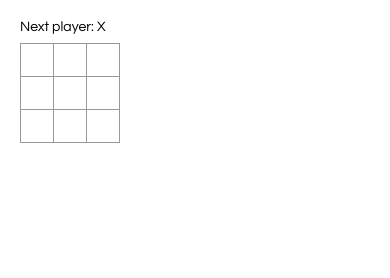
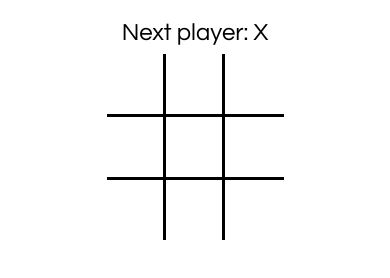
Before and after one commit to il3ven/tic-tac-toe-react, a React app: page / in a window 390 px wide. Built offline with nearby package versions, Linux system fonts and the light colour scheme.

Commit message:
Made things more responsive

```diff
--- a/package.json
+++ b/package.json
@@ -3,6 +3,8 @@
   "version": "0.1.0",
   "private": true,
   "dependencies": {
+    "@fortawesome/fontawesome-svg-core": "^1.2.32",
+    "@fortawesome/free-solid-svg-icons": "^5.15.1",
     "@testing-library/jest-dom": "^5.11.4",
     "@testing-library/react": "^11.1.0",
     "@testing-library/user-event": "^12.1.10",
--- a/src/index.css
+++ b/src/index.css
@@ -8,6 +8,14 @@ ul {
   padding-left: 30px;
 }
 
+.board-row:nth-child(1) {
+  border-bottom: 4px solid;
+}
+
+.board-row:nth-child(2) {
+  border-bottom: 4px solid;
+}
+
 .board-row:after {
   clear: both;
   content: "";
@@ -15,22 +23,31 @@ ul {
 }
 
 .status {
+  font-size: 24px;
+  text-align: center;
   margin-bottom: 10px;
 }
 
 .square {
   background: #fff;
-  border: 1px solid #999;
+  border: none;
   float: left;
-  font-size: 24px;
+  font-size: 32px;
   font-weight: bold;
   line-height: 34px;
-  height: 34px;
   margin-right: -1px;
   margin-top: -1px;
   padding: 0;
   text-align: center;
-  width: 34px;
+  min-height: 60px;
+  min-width: 60px;
+}
+.square:nth-child(1) {
+  border-right: 4px solid;
+}
+
+.square:nth-child(2) {
+  border-right: 4px solid;
 }
 
 .square:focus {
@@ -43,9 +60,18 @@ ul {
 
 .game {
   display: flex;
-  flex-direction: row;
+  min-width: 300px;
+  vertical-align: middle;
+  flex-direction: column;
+  margin: 0 auto;
+  justify-content: center;
+}
+
+.game-board {
+  margin: 0 auto;
 }
 
 .game-info {
   margin-left: 20px;
+  margin: 0 auto;
 }
--- a/src/index.js
+++ b/src/index.js
@@ -1,11 +1,29 @@
 import React from "react";
 import ReactDOM from "react-dom";
 import "./index.css";
+import { FontAwesomeIcon } from "@fortawesome/react-fontawesome";
+import { faUndo } from "@fortawesome/free-solid-svg-icons";
 
 class Square extends React.Component {
+  cssMatrix = [
+    { borderRight: "solid", borderBottom: "solid" }, // top-left
+    { borderBottom: "solid" }, // top-mid
+    { borderLeft: "solid", borderBottom: "solid" }, // top-right
+    { borderRight: "solid", borderBottom: "solid" }, // mid-left
+    { borderBottom: "solid" }, // mid-mid
+    { borderLeft: "solid", borderBottom: "solid" }, // mid-right
+    { borderRight: "solid" }, // bottom-left
+    {},
+    { borderLeft: "solid" }, // bottom-mid
+  ];
+
   render() {
     return (
-      <button className="square" onClick={this.props.onClick}>
+      <button
+        className="square"
+        onClick={this.props.onClick}
+        // style={this.cssMatrix[this.props.pos]}
+      >
         {this.props.value}
       </button>
     );
@@ -18,6 +36,7 @@ class Board extends React.Component {
       <Square
         value={this.props.squares[i]}
         onClick={() => this.props.onClick(i)}
+        pos={i}
       />
     );
   }
@@ -54,13 +73,14 @@ class Game extends React.Component {
           squares: Array(9).fill(null),
         },
       ],
+      stepNumber: 0,
       xIsNext: true,
     };
   }
 
   handleClick = (i) => {
     const history = this.state.history;
-    const squares = history[history.length - 1].squares.slice();
+    const squares = history[this.state.stepNumber].squares.slice();
     if (calculateWinner(squares) || squares[i]) {
       return;
     }
@@ -72,6 +92,28 @@ class Game extends React.Component {
         },
       ]),
       xIsNext: !this.state.xIsNext,
+      stepNumber: this.state.stepNumber + 1,
+    });
+  };
+
+  jumpTo = (i) => {
+    const history = this.state.history;
+    const newHistroy = history.slice(0, i + 1);
+    this.setState({
+      history: newHistroy,
+      stepNumber: i,
+      xIsNext: i % 2 === 0,
+    });
+  };
+
+  handleUndo = () => {
+    const history = this.state.history;
+    const stepNumber = this.state.stepNumber;
+    const newHistroy = history.slice(0, stepNumber);
+    this.setState({
+      history: newHistroy,
+      stepNumber: stepNumber - 1,
+      xIsNext: (stepNumber - 1) % 2 === 0,
     });
   };
 
@@ -86,6 +128,16 @@ class Game extends React.Component {
       status = "Next player: " + (this.state.xIsNext ? "X" : "O");
     }
 
+    const moves = history.map((squares, index) => {
+      const desc = index ? `Go to move #${index}` : `Go to start`;
+
+      return (
+        <li key={index}>
+          <button onClick={() => this.jumpTo(index)}>{desc}</button>
+        </li>
+      );
+    });
+
     return (
       <div className="game">
         <div className="game-board">
@@ -96,8 +148,14 @@ class Game extends React.Component {
           />
         </div>
         <div className="game-info">
-          <div>{/* status */}</div>
-          <ol>{/* TODO */}</ol>
+          <FontAwesomeIcon
+            icon={faUndo}
+            style={{ display: this.state.stepNumber === 0 ? "none" : "inline" }}
+            onClick={this.handleUndo}
+          ></FontAwesomeIcon>
+          {/* <button>Undo</button> */}
+          {/* <div>status</div>
+          <ol>{moves}</ol> */}
         </div>
       </div>
     );
```
Also changed, not shown: src/square.css (added), 1 other file.
